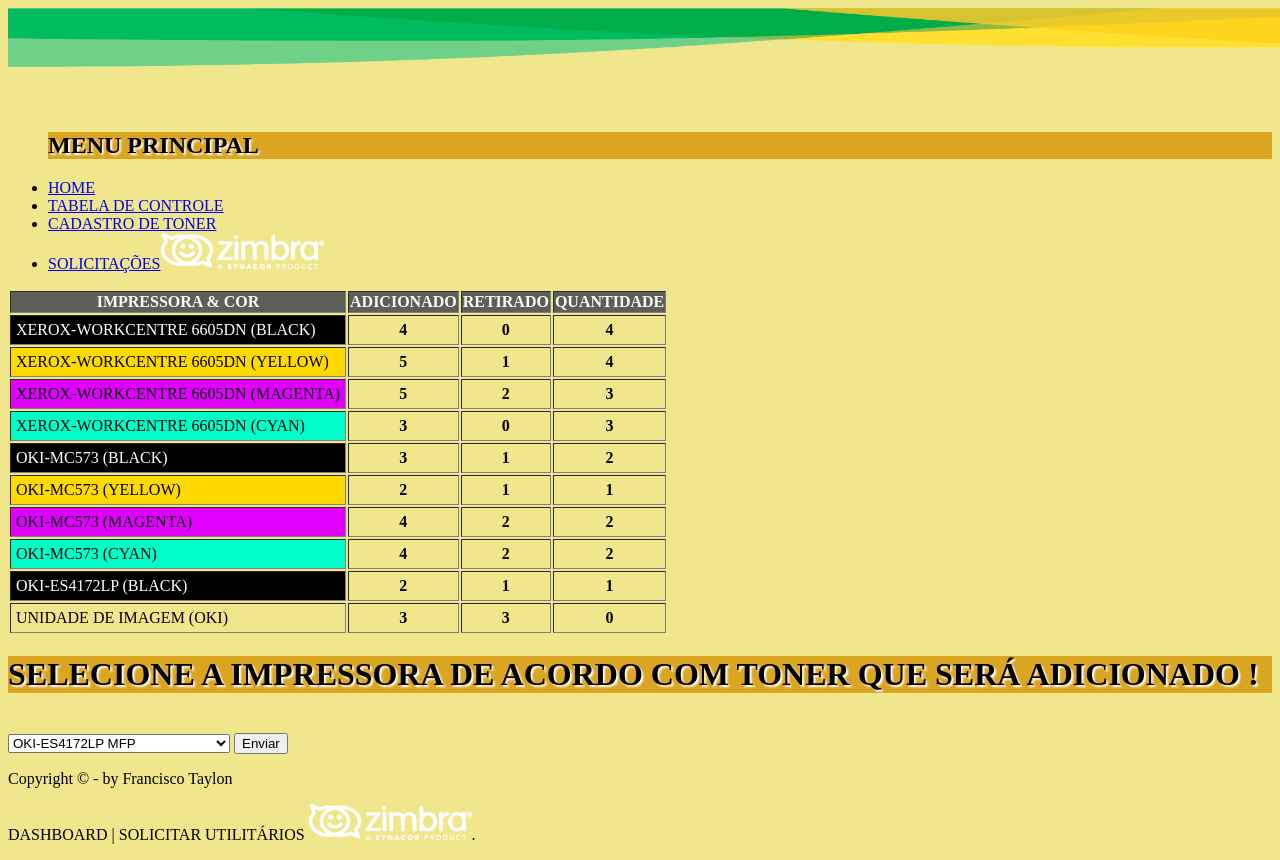
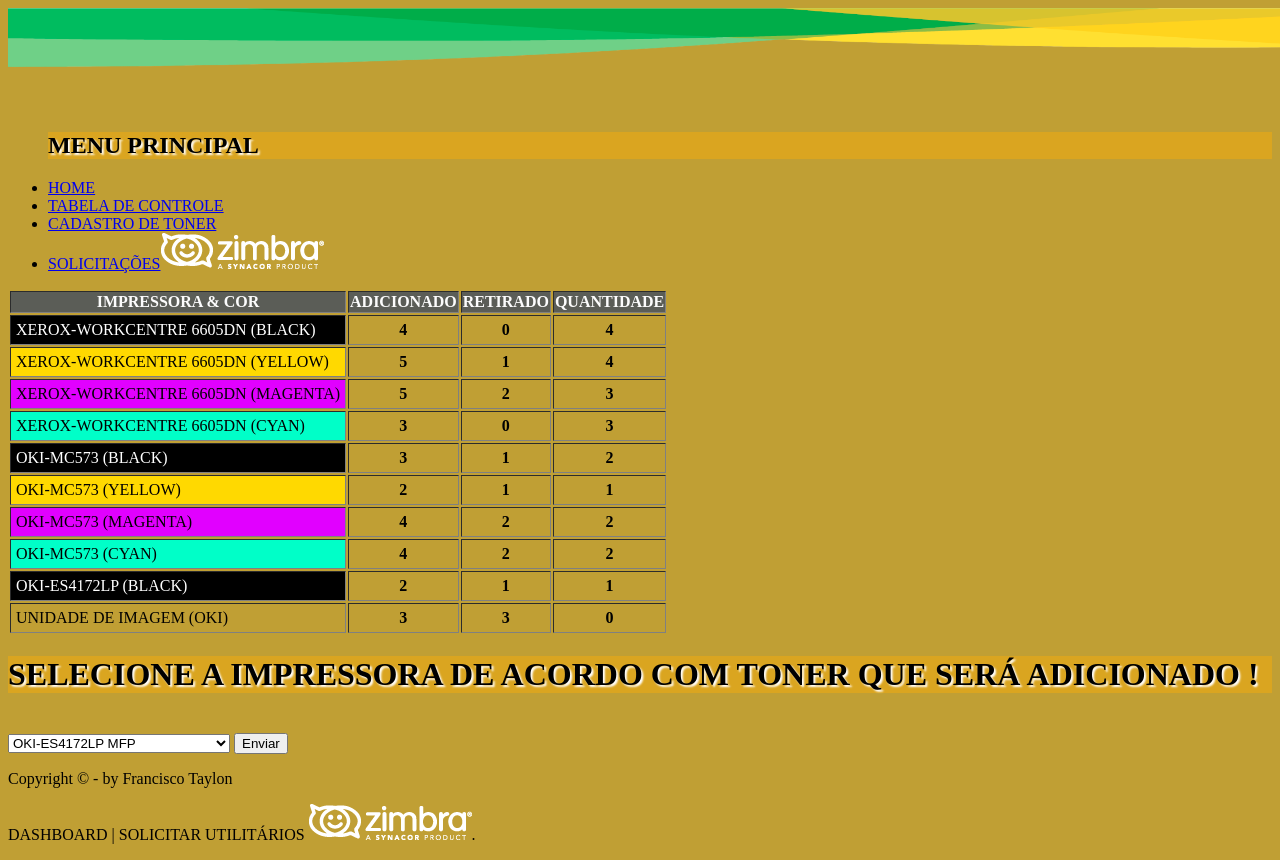
Before and after one commit to Taylon-00/Taylon-00.github.io, a PHP site: page / in a window 1280 px wide; the page is wider, and only the part inside the window is pictured. Run offline with PHP 8.4, Linux system fonts and the light colour scheme.

Commit message:
Update style.css

```diff
--- a/css/style.css
+++ b/css/style.css
@@ -5,7 +5,7 @@ h1 {
     text-shadow: 2px 2px 2px rgb(255, 255, 255);
  }
 body {
-     background: #F0E68C;
+     background: #c09f34;
  }
 
 /* TABELA DE CONTROLE DE TONER */
```
